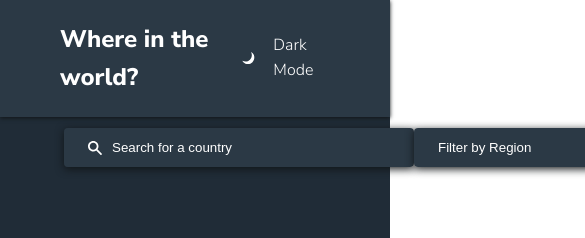
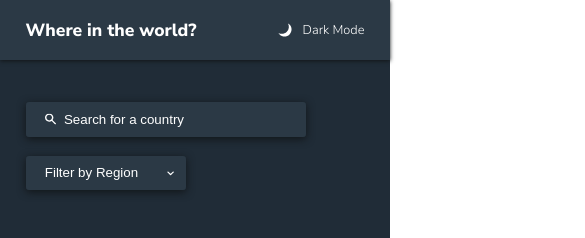
Before and after one commit to RathiAnkxrx/Rest-Countries-API, a website built with Parcel: page index.html in a window 390 px wide. Shown: the top 238 px of the page, 585 px wide, since content can reach past the window. Built offline with nearby package versions, Linux system fonts and the light colour scheme; no server answers.

Commit message:
mobile design

```diff
--- a/src/Sass/_base.scss
+++ b/src/Sass/_base.scss
@@ -30,6 +30,12 @@
 html {
   font-size: 62.5%;
   box-sizing: border-box;
+  @media (max-width: 700px) {
+    font-size: 56.25%;
+  }
+  @media (max-width: 700px) {
+    font-size: 50%;
+  }
 }
 
 body {
--- a/src/Sass/_container.scss
+++ b/src/Sass/_container.scss
@@ -3,6 +3,9 @@
   min-height: 100vh;
   padding: 12.8rem 6.4rem;
   margin: 0 auto;
+  @media (max-width: 700px) {
+    padding: 12.8rem 3.2rem;
+  }
 }
 
 .spinner {
@@ -36,6 +39,16 @@
     box-shadow: 0px 2px 8px var(--primary-color-shadow);
     border-radius: 0.4rem;
   }
+  @media (max-width: 700px) {
+    flex-direction: column;
+    gap: 2.4rem;
+    &__country {
+      max-width: 35rem;
+    }
+    &__region {
+      width: 20rem;
+    }
+  }
 }
 .input {
   background-color: var(--primary-color);
@@ -43,6 +56,7 @@
   padding: 1.2rem;
   border: none;
   border-radius: 0.4rem;
+  width: 100%;
   &::placeholder {
     font-size: inherit;
     color: var(--primary-color-text);
@@ -108,9 +122,18 @@ input:focus {
 
 .countries {
   display: grid;
-  grid-template-columns: repeat(4, [col-start] minmax(25rem, 1fr) [col-end]);
+  grid-template-columns: repeat(
+    auto-fill,
+    [col-start] minmax(25rem, 1fr) [col-end]
+  );
   gap: 4.8rem;
   margin: 6.4rem 0;
+  @media (max-width: 700px) {
+    padding: 0 5vw;
+  }
+  @media (max-width: 550px) {
+    padding: 0 7vw;
+  }
 }
 
 .country {
--- a/src/Sass/_header.scss
+++ b/src/Sass/_header.scss
@@ -1,6 +1,6 @@
 .header {
   background-color: var(--primary-color);
-  padding: 2rem 6rem;
+  padding: 2rem 6.4rem;
   display: flex;
   justify-content: space-between;
   align-items: center;
@@ -9,10 +9,16 @@
   top: 0;
   width: 100%;
   z-index: 999;
+  @media (max-width: 700px) {
+    padding: 2rem 3.2rem;
+  }
 }
 
 .primary__heading {
   font-size: 2.4rem;
+  @media (max-width: 600px) {
+    font-size: 2.2rem;
+  }
 }
 .theme {
   &__section {
@@ -24,6 +30,9 @@
     height: 2rem;
     fill: var(--primary-color-text);
     margin-right: 1.8rem;
+    @media (max-width: 600px) {
+      margin-right: 1.2rem;
+    }
   }
   &__section:hover {
     cursor: pointer;
```
